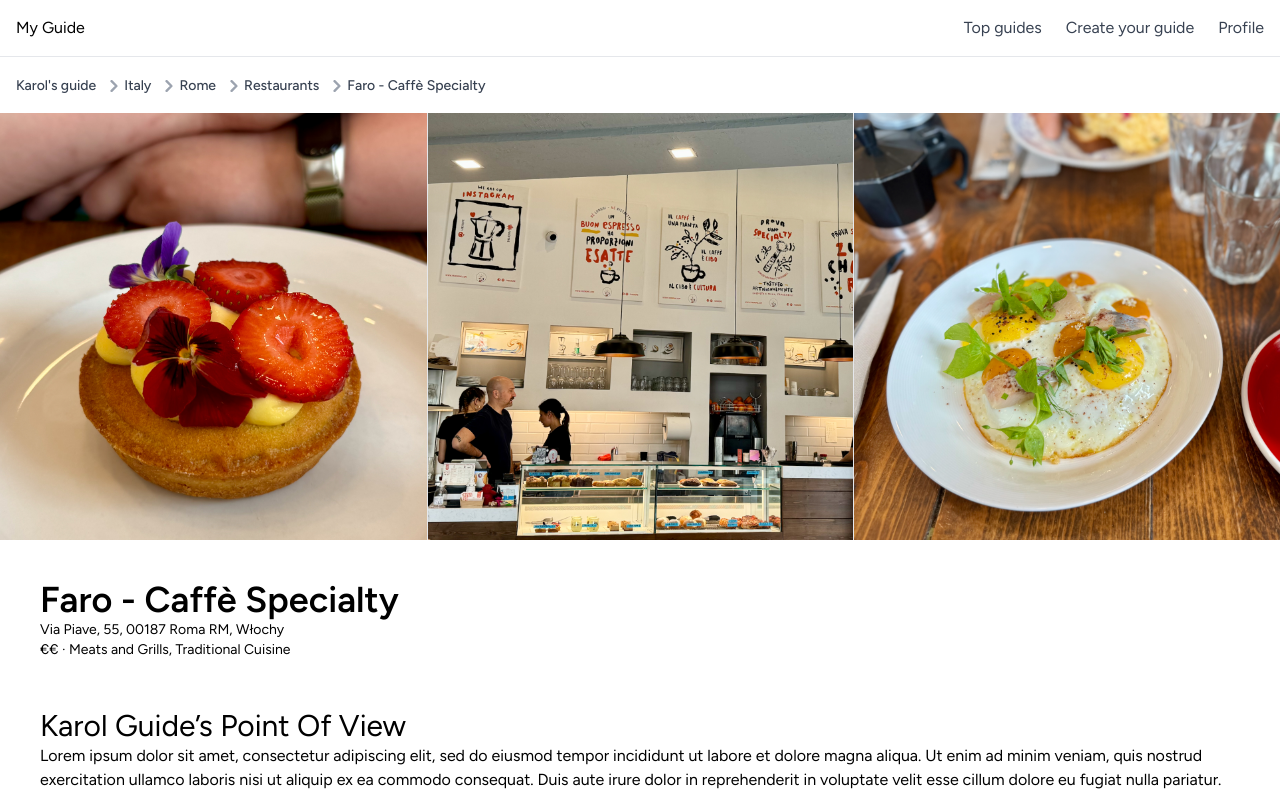
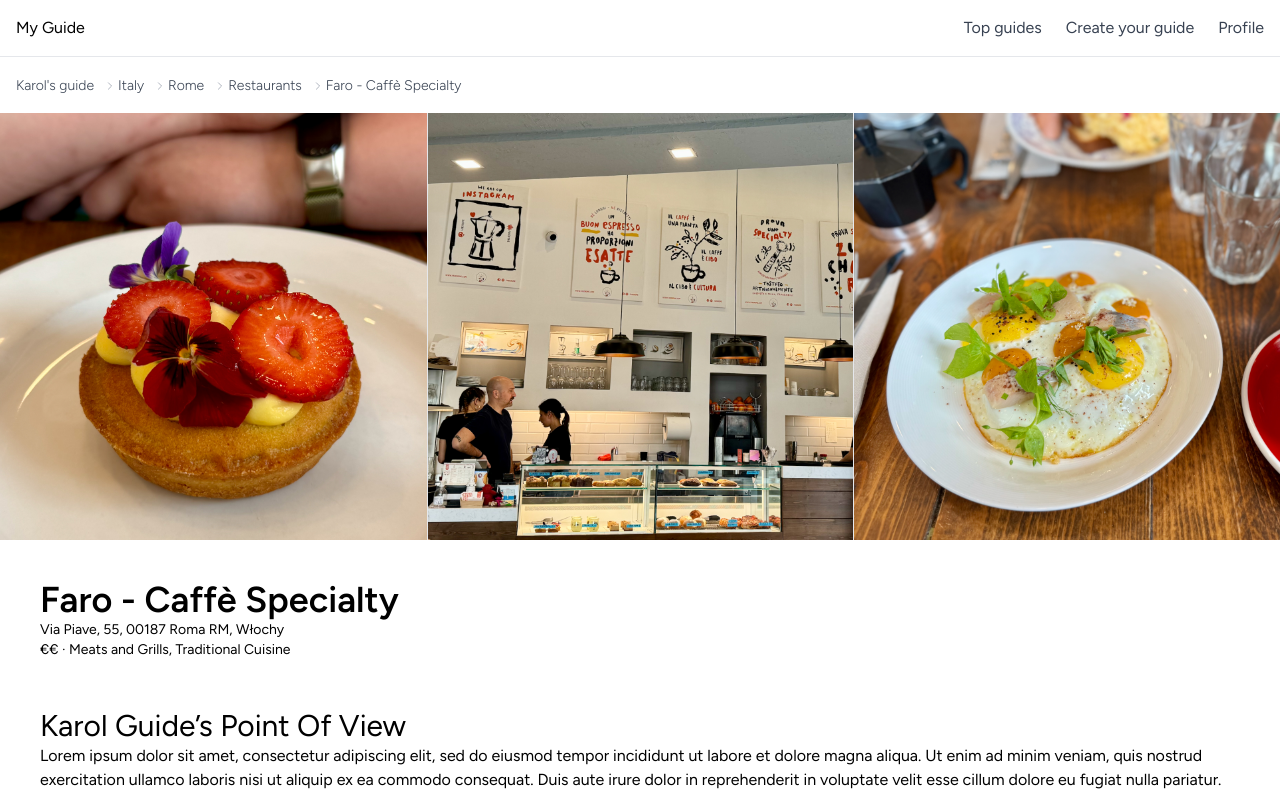
Before and after one commit to kszpakowski/myguide, a Next.js app: page / in a window 1280 px wide. Shown: the top 795 px of the page. Built offline with nearby package versions, Linux system fonts and the light colour scheme.

Commit message:
improve breadcrumbs

```diff
--- a/components/Breadcrumbs.tsx
+++ b/components/Breadcrumbs.tsx
@@ -16,11 +16,11 @@ export default function Breadcrumbs({ breadcrumbs }: BreadcrumbsProps) {
           <li key={idx}>
             <div className="flex items-center">
               {idx !== 0 && (
-                <svg className="rtl:rotate-180 w-3 h-3 text-gray-400 mx-1" aria-hidden="true" xmlns="http://www.w3.org/2000/svg" fill="none" viewBox="0 0 6 10">
-                  <path stroke="currentColor" stroke-linecap="round" stroke-linejoin="round" stroke-width="2" d="m1 9 4-4-4-4" />
+                <svg className="rtl:rotate-180 w-2 h-2 text-gray-400 mx-1" aria-hidden="true" xmlns="http://www.w3.org/2000/svg" fill="none" viewBox="0 0 6 10">
+                  <path stroke="currentColor" stroke-linecap="round" stroke-linejoin="round" stroke-width="1" d="m1 9 4-4-4-4" />
                 </svg>
               )}
-              <Link href={breadcrumb.href} className="text-sm font-medium text-gray-700 hover:text-gray-400">{breadcrumb.label}</Link>
+              <Link href={breadcrumb.href} className="text-sm text-gray-700 hover:text-gray-400 font-light">{breadcrumb.label}</Link>
             </div>
           </li>
         ))}
```
